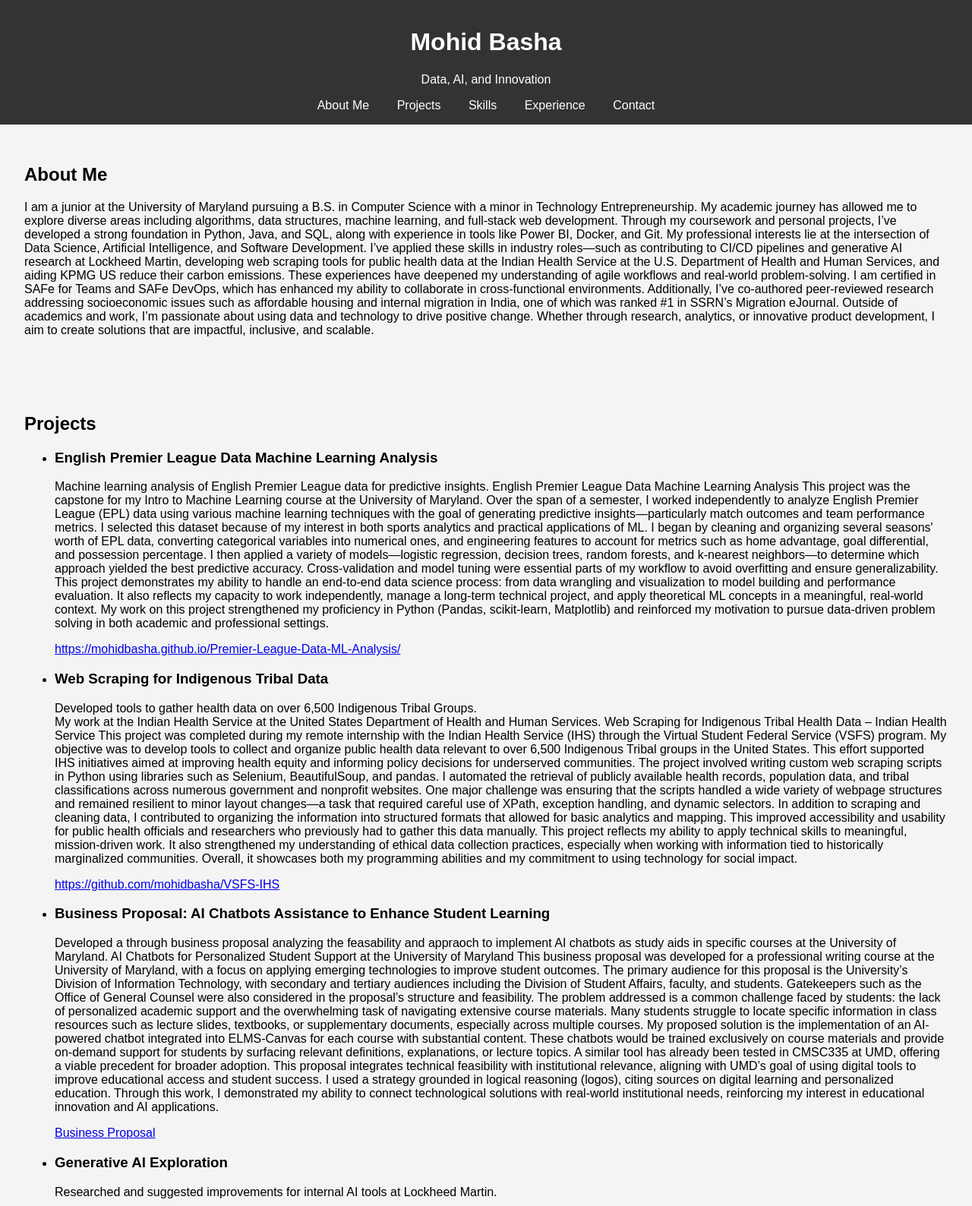
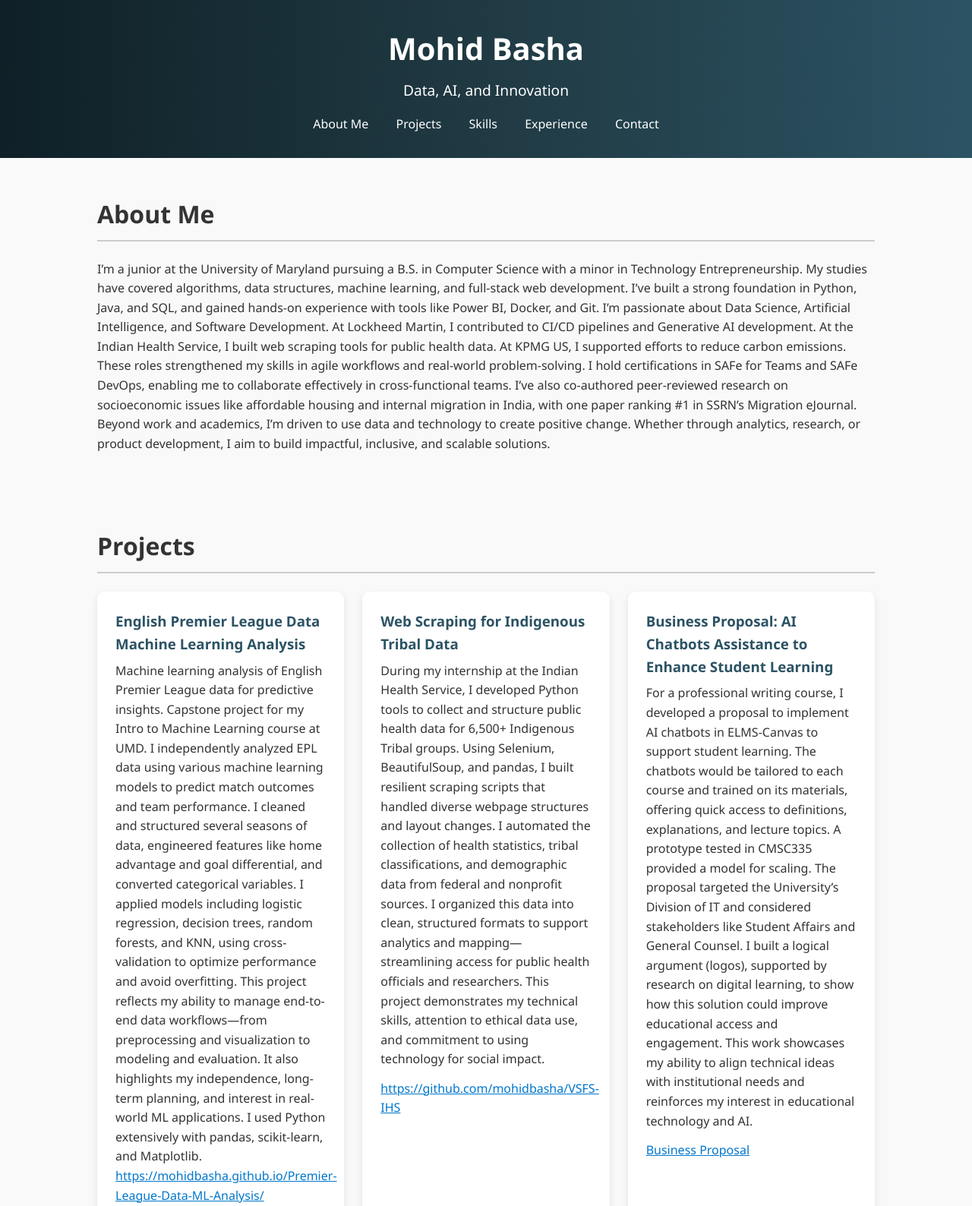
Before and after one commit to mohidbasha/mohidbasha.github.io, a plain HTML site: page index.html in a window 1280 px wide. Shown: the top 1588 px of the page at 76% size. Drawn offline with Linux system fonts and the light colour scheme.

Commit message:
Add files via upload

```diff
--- a/index.html
+++ b/index.html
@@ -27,14 +27,16 @@
     <!-- About Section -->
     <section id="about">
         <h2>About Me</h2>
-        <p>I am a junior at the University of Maryland pursuing a B.S. in Computer Science with a minor in Technology Entrepreneurship. My academic journey has allowed me to explore diverse areas including algorithms, data structures, machine learning, and full-stack web development. Through my coursework and personal projects, I’ve developed a strong foundation in Python, Java, and SQL, along with experience in tools like Power BI, Docker, and Git.
+        <p>I’m a junior at the University of Maryland pursuing a B.S. in Computer Science with a minor in Technology Entrepreneurship. My studies have covered algorithms, data structures, machine learning, and full-stack web development. I’ve built a strong foundation in Python, Java, and SQL, and gained hands-on experience with tools like Power BI, Docker, and Git.
 
-            My professional interests lie at the intersection of Data Science, Artificial Intelligence, and Software Development. I’ve applied these skills in industry roles—such as contributing to CI/CD pipelines and generative AI research at Lockheed Martin, developing web scraping tools for public health data at the Indian Health Service at the U.S. Department of Health and Human Services, and aiding KPMG US reduce their carbon emissions. These experiences have deepened my understanding of agile workflows and real-world problem-solving.
+            I’m passionate about Data Science, Artificial Intelligence, and Software Development. At Lockheed Martin, I contributed to CI/CD pipelines and Generative AI development. At the Indian Health Service, I built web scraping tools for public health data. At KPMG US, I supported efforts to reduce carbon emissions. These roles strengthened my skills in agile workflows and real-world problem-solving.
 
-            I am certified in SAFe for Teams and SAFe DevOps, which has enhanced my ability to collaborate in cross-functional environments. Additionally, I’ve co-authored peer-reviewed research addressing socioeconomic issues such as affordable housing and internal migration in India, one of which was ranked #1 in SSRN’s Migration eJournal.
+            I hold certifications in SAFe for Teams and SAFe DevOps, enabling me to collaborate effectively in cross-functional teams. I’ve also co-authored peer-reviewed research on socioeconomic issues like affordable housing and internal migration in India, with one paper ranking #1 in SSRN’s Migration eJournal.
 
-            Outside of academics and work, I’m passionate about using data and technology to drive positive change. Whether through research, analytics, or innovative product development, I aim to create solutions that are impactful, inclusive, and scalable. </p>
+            Beyond work and academics, I’m driven to use data and technology to create positive change. Whether through analytics, research, or product development, I aim to build impactful, inclusive, and scalable solutions.
+        </p>
     </section>
+
 
 
     <!-- Projects Section -->
@@ -45,43 +47,33 @@
                 <h3>English Premier League Data Machine Learning Analysis</h3>
                 <p>Machine learning analysis of English Premier League data for predictive insights.
 
-                    English Premier League Data Machine Learning Analysis
-                    This project was the capstone for my Intro to Machine Learning course at the University of Maryland. Over the span of a semester, I worked independently to analyze English Premier League (EPL) data using various machine learning techniques with the goal of generating predictive insights—particularly match outcomes and team performance metrics. I selected this dataset because of my interest in both sports analytics and practical applications of ML.
+                    Capstone project for my Intro to Machine Learning course at UMD. I independently analyzed EPL data using various machine learning models to predict match outcomes and team performance.
 
-                    I began by cleaning and organizing several seasons' worth of EPL data, converting categorical variables into numerical ones, and engineering features to account for metrics such as home advantage, goal differential, and possession percentage. I then applied a variety of models—logistic regression, decision trees, random forests, and k-nearest neighbors—to determine which approach yielded the best predictive accuracy. Cross-validation and model tuning were essential parts of my workflow to avoid overfitting and ensure generalizability.
+        I cleaned and structured several seasons of data, engineered features like home advantage and goal differential, and converted categorical variables. I applied models including logistic regression, decision trees, random forests, and KNN, using cross-validation to optimize performance and avoid overfitting.
 
-                    This project demonstrates my ability to handle an end-to-end data science process: from data wrangling and visualization to model building and performance evaluation. It also reflects my capacity to work independently, manage a long-term technical project, and apply theoretical ML concepts in a meaningful, real-world context. My work on this project strengthened my proficiency in Python (Pandas, scikit-learn, Matplotlib) and reinforced my motivation to pursue data-driven problem solving in both academic and professional settings.</p>
-
+        This project reflects my ability to manage end-to-end data workflows—from preprocessing and visualization to modeling and evaluation. It also highlights my independence, long-term planning, and interest in real-world ML applications. I used Python extensively with pandas, scikit-learn, and Matplotlib.
                 <a href="https://mohidbasha.github.io/Premier-League-Data-ML-Analysis/">https://mohidbasha.github.io/Premier-League-Data-ML-Analysis/</a>
             </li>
             <li>
                 <h3>Web Scraping for Indigenous Tribal Data</h3>
-                <p>Developed tools to gather health data on over 6,500 Indigenous Tribal Groups. <br> My work at the Indian Health Service at the United States Department of Health and Human Services.
+                <p>During my internship at the Indian Health Service, I developed Python tools to collect and structure public health data for 6,500+ Indigenous Tribal groups.
 
-                    Web Scraping for Indigenous Tribal Health Data – Indian Health Service
-                    This project was completed during my remote internship with the Indian Health Service (IHS) through the Virtual Student Federal Service (VSFS) program. My objective was to develop tools to collect and organize public health data relevant to over 6,500 Indigenous Tribal groups in the United States. This effort supported IHS initiatives aimed at improving health equity and informing policy decisions for underserved communities.
+                    Using Selenium, BeautifulSoup, and pandas, I built resilient scraping scripts that handled diverse webpage structures and layout changes. I automated the collection of health statistics, tribal classifications, and demographic data from federal and nonprofit sources.
 
-                    The project involved writing custom web scraping scripts in Python using libraries such as Selenium, BeautifulSoup, and pandas. I automated the retrieval of publicly available health records, population data, and tribal classifications across numerous government and nonprofit websites. One major challenge was ensuring that the scripts handled a wide variety of webpage structures and remained resilient to minor layout changes—a task that required careful use of XPath, exception handling, and dynamic selectors.
-
-                    In addition to scraping and cleaning data, I contributed to organizing the information into structured formats that allowed for basic analytics and mapping. This improved accessibility and usability for public health officials and researchers who previously had to gather this data manually.
-
-                    This project reflects my ability to apply technical skills to meaningful, mission-driven work. It also strengthened my understanding of ethical data collection practices, especially when working with information tied to historically marginalized communities. Overall, it showcases both my programming abilities and my commitment to using technology for social impact.
+                    I organized this data into clean, structured formats to support analytics and mapping—streamlining access for public health officials and researchers. This project demonstrates my technical skills, attention to ethical data use, and commitment to using technology for social impact.
 
                     </p>
                 <a href="https://github.com/mohidbasha/VSFS-IHS">https://github.com/mohidbasha/VSFS-IHS</a>
             </li>
             <li>
                 <h3>Business Proposal: AI Chatbots Assistance to Enhance Student Learning</h3>
-                <p>Developed a through business proposal analyzing the feasability and appraoch to implement AI chatbots as study aids in specific courses at the University of Maryland.
-                    AI Chatbots for Personalized Student Support at the University of Maryland
-This business proposal was developed for a professional writing course at the University of Maryland, with a focus on applying emerging technologies to improve student outcomes. The primary audience for this proposal is the University’s Division of Information Technology, with secondary and tertiary audiences including the Division of Student Affairs, faculty, and students. Gatekeepers such as the Office of General Counsel were also considered in the proposal’s structure and feasibility.
+                <p>For a professional writing course, I developed a proposal to implement AI chatbots in ELMS-Canvas to support student learning.
 
-The problem addressed is a common challenge faced by students: the lack of personalized academic support and the overwhelming task of navigating extensive course materials. Many students struggle to locate specific information in class resources such as lecture slides, textbooks, or supplementary documents, especially across multiple courses.
+                    The chatbots would be tailored to each course and trained on its materials, offering quick access to definitions, explanations, and lecture topics. A prototype tested in CMSC335 provided a model for scaling.
 
-My proposed solution is the implementation of an AI-powered chatbot integrated into ELMS-Canvas for each course with substantial content. These chatbots would be trained exclusively on course materials and provide on-demand support for students by surfacing relevant definitions, explanations, or lecture topics. A similar tool has already been tested in CMSC335 at UMD, offering a viable precedent for broader adoption.
+                    The proposal targeted the University’s Division of IT and considered stakeholders like Student Affairs and General Counsel. I built a logical argument (logos), supported by research on digital learning, to show how this solution could improve educational access and engagement.
 
-This proposal integrates technical feasibility with institutional relevance, aligning with UMD’s goal of using digital tools to improve educational access and student success. I used a strategy grounded in logical reasoning (logos), citing sources on digital learning and personalized education. Through this work, I demonstrated my ability to connect technological solutions with real-world institutional needs, reinforcing my interest in educational innovation and AI applications.
-
+                    This work showcases my ability to align technical ideas with institutional needs and reinforces my interest in educational technology and AI.
 
                 </p>
                 <a href="https://docs.google.com/document/d/17v_fkh2-M8ICoDRazbWPD6PeMPyHIOSHfpt0VTBMWac/edit?usp=sharing">Business Proposal</a>
@@ -126,7 +118,7 @@ This proposal integrates technical feasibility with institutional relevance, ali
         <ul>
             <li>
                 <h3>Lockheed Martin (Software Engineer Intern)</h3>
-                <p>Contributed to CI/CD pipelines, code security, and Generative AI research.</p>
+                <p>Contributed to CI/CD pipelines, code security, and Generative AI Development.</p>
             </li>
             <li>
                 <h3>Indian Health Service (Data Science Intern)</h3>
--- a/style.css
+++ b/style.css
@@ -1,20 +1,164 @@
-body {
-    font-family: Arial, sans-serif;
+/* Reset and base styles */
+* {
     margin: 0;
     padding: 0;
-    background: #f4f4f4;
+    box-sizing: border-box;
 }
+
+body {
+    font-family: 'Segoe UI', Tahoma, Geneva, Verdana, sans-serif;
+    background: #f9f9f9;
+    color: #333;
+    line-height: 1.6;
+}
+
+/* Header styling */
 header {
-    background: #333;
-    color: #fff;
-    padding: 1rem;
+    background: linear-gradient(to right, #0f2027, #203a43, #2c5364);
+    color: white;
+    padding: 2rem 1rem;
     text-align: center;
+    position: sticky;
+    top: 0;
+    z-index: 1000;
 }
+
+header h1 {
+    font-size: 2.5rem;
+}
+
+header p {
+    font-size: 1.2rem;
+    margin-top: 0.5rem;
+}
+
+nav {
+    margin-top: 1rem;
+}
+
 nav a {
     color: #fff;
     margin: 0 1rem;
     text-decoration: none;
+    font-weight: 500;
+    transition: color 0.3s ease;
 }
+
+nav a:hover {
+    color: #00d4ff;
+}
+
+/* Section layout */
 section {
-    padding: 2rem;
+    padding: 3rem 10%;
 }
+
+h2 {
+    font-size: 2rem;
+    margin-bottom: 1.5rem;
+    border-bottom: 2px solid #ccc;
+    padding-bottom: 0.5rem;
+}
+
+/* Project Cards */
+#projects ul {
+    list-style: none;
+    display: grid;
+    grid-template-columns: repeat(auto-fit, minmax(320px, 1fr));
+    gap: 1.5rem;
+    padding: 0;
+}
+
+#projects li {
+    background: white;
+    border-radius: 10px;
+    padding: 1.5rem;
+    box-shadow: 0 4px 10px rgba(0, 0, 0, 0.1);
+    transition: transform 0.2s ease, box-shadow 0.2s ease;
+}
+
+#projects li:hover {
+    transform: translateY(-5px);
+    box-shadow: 0 8px 20px rgba(0, 0, 0, 0.15);
+}
+
+#projects h3 {
+    margin-bottom: 0.5rem;
+    color: #2c5364;
+}
+
+#projects p {
+    margin-bottom: 0.8rem;
+}
+
+#projects a {
+    color: #0077cc;
+    text-decoration: underline;
+    font-weight: 500;
+}
+
+/* Skills list */
+#skills ul {
+    list-style: none;
+    padding-left: 0;
+}
+
+#skills li {
+    margin-bottom: 1rem;
+    background: #fff;
+    padding: 1rem;
+    border-left: 5px solid #2c5364;
+    box-shadow: 0 2px 5px rgba(0, 0, 0, 0.05);
+}
+
+/* Experience */
+#experience ul {
+    list-style: none;
+    padding-left: 0;
+}
+
+#experience li {
+    margin-bottom: 1.5rem;
+}
+
+#experience h3 {
+    color: #203a43;
+    margin-bottom: 0.3rem;
+}
+
+/* Contact Section */
+#contact a {
+    color: #0077cc;
+    text-decoration: none;
+    font-weight: 500;
+}
+
+#contact a:hover {
+    text-decoration: underline;
+}
+
+/* Footer */
+footer {
+    background: #333;
+    color: white;
+    text-align: center;
+    padding: 1rem;
+    margin-top: 2rem;
+}
+
+/* Responsive tweaks */
+@media (max-width: 768px) {
+    section {
+        padding: 2rem 5%;
+    }
+
+    nav {
+        display: flex;
+        flex-wrap: wrap;
+        justify-content: center;
+    }
+
+    nav a {
+        margin: 0.5rem;
+    }
+}
```
